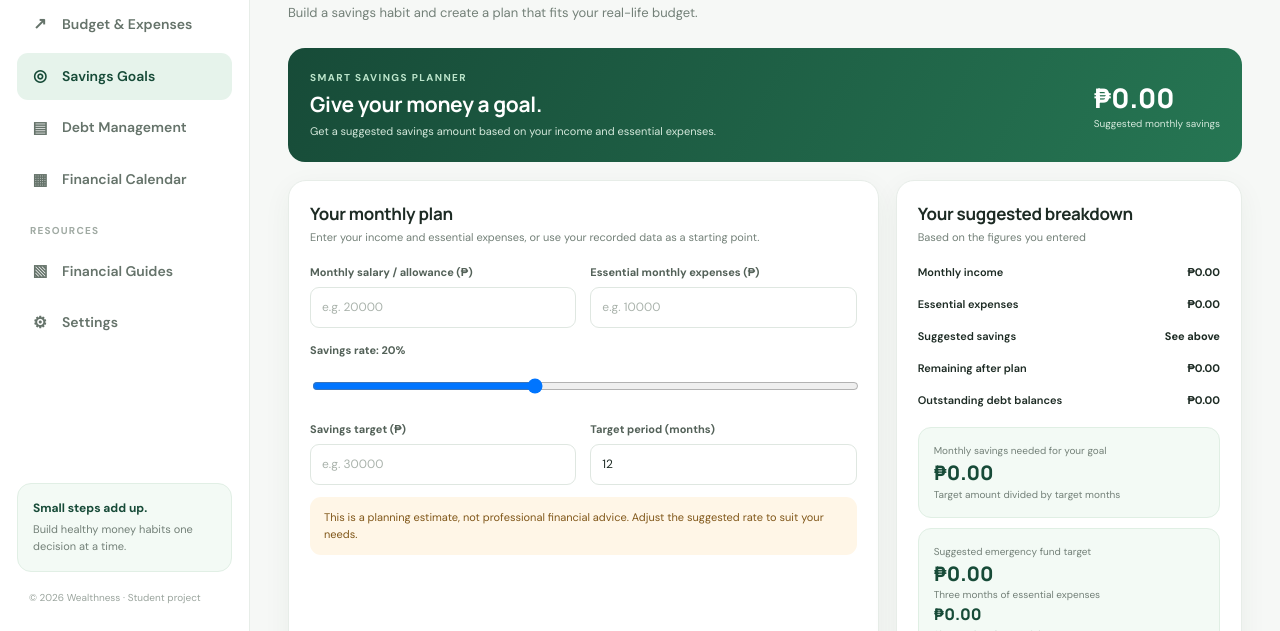
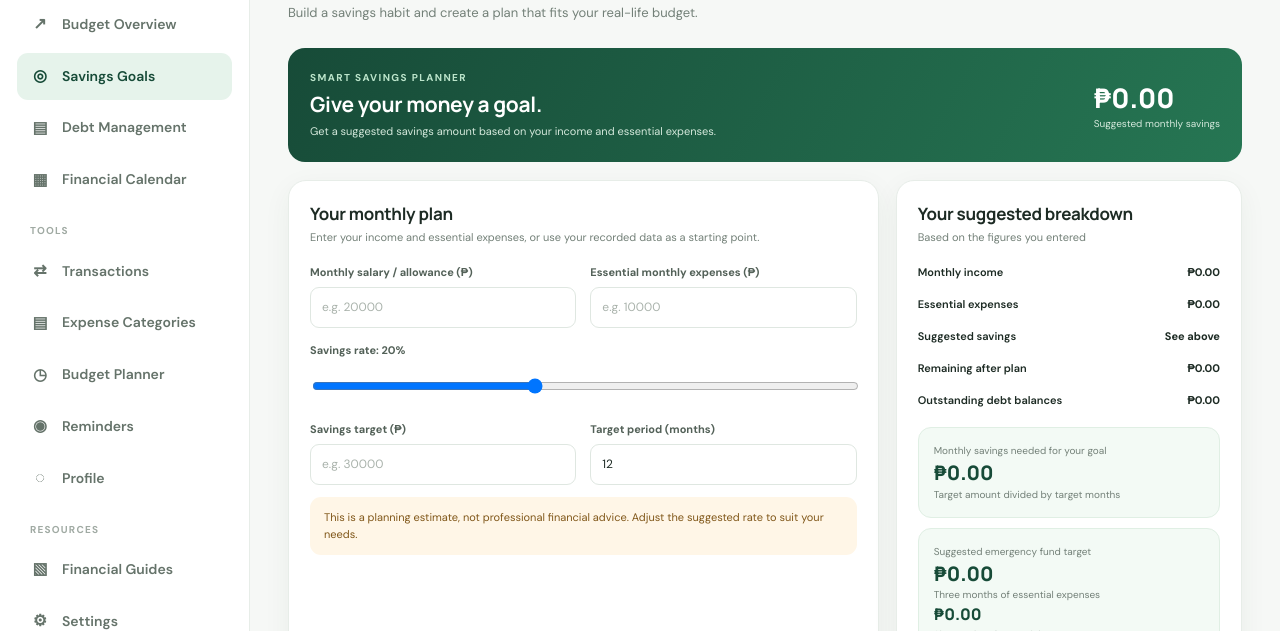
Before and after one commit to 20264357-cmyk/FINALL, a plain HTML site: page savings.html in a window 1280 px wide. Shown: the part 169-800 px from the top of the page. Drawn offline with Linux system fonts and the light colour scheme.

Commit message:
Add Wealthness tools to shared navigation

```diff
--- a/savings.html
+++ b/savings.html
@@ -5,7 +5,7 @@
     <meta charset="UTF-8">
     <meta name="viewport" content="width=device-width, initial-scale=1.0">
     <meta name="description" content="Wealthness personal finance and financial literacy dashboard">
-    <title>Savings Goals | Wealthness</title>
+    <title>Savings &amp; Goals | Wealthness</title>
     <link rel="stylesheet" href="style.css">
     <script src="script.js" defer></script>
 </head>
@@ -25,12 +25,12 @@
             <!-- These links open the different pages of the website. -->
 <nav class="nav-list">
                 <a class="nav-link" href="index.html"><span class="nav-icon">▦</span>Overview</a>
-                <a class="nav-link" href="budget.html"><span class="nav-icon">↗</span>Budget &amp; Expenses</a>
+                <a class="nav-link" href="budget.html"><span class="nav-icon">↗</span>Budget Overview</a>
                 <a class="nav-link active" href="savings.html"><span class="nav-icon">◎</span>Savings Goals</a>
                 <a class="nav-link" href="debt.html"><span class="nav-icon">▤</span>Debt Management</a>
                 <a class="nav-link" href="calendar.html"><span class="nav-icon">▦</span>Financial Calendar</a>
             </nav>
-            <div class="nav-label nav-label-spaced">Resources</div>
+            <div class="nav-label nav-label-spaced">Tools</div><nav class="nav-list"><a class="nav-link" href="transactions.html"><span class="nav-icon">⇄</span>Transactions</a><a class="nav-link" href="categories.html"><span class="nav-icon">▤</span>Expense Categories</a><a class="nav-link" href="planner.html"><span class="nav-icon">◷</span>Budget Planner</a><a class="nav-link" href="reminders.html"><span class="nav-icon">◉</span>Reminders</a><a class="nav-link" href="profile.html"><span class="nav-icon">◌</span>Profile</a></nav><div class="nav-label nav-label-spaced">Resources</div>
             <nav class="nav-list">
                 <a class="nav-link" href="guides.html"><span class="nav-icon">▧</span>Financial Guides</a>
                 <a class="nav-link" href="settings.html"><span class="nav-icon">⚙</span>Settings</a>
```
